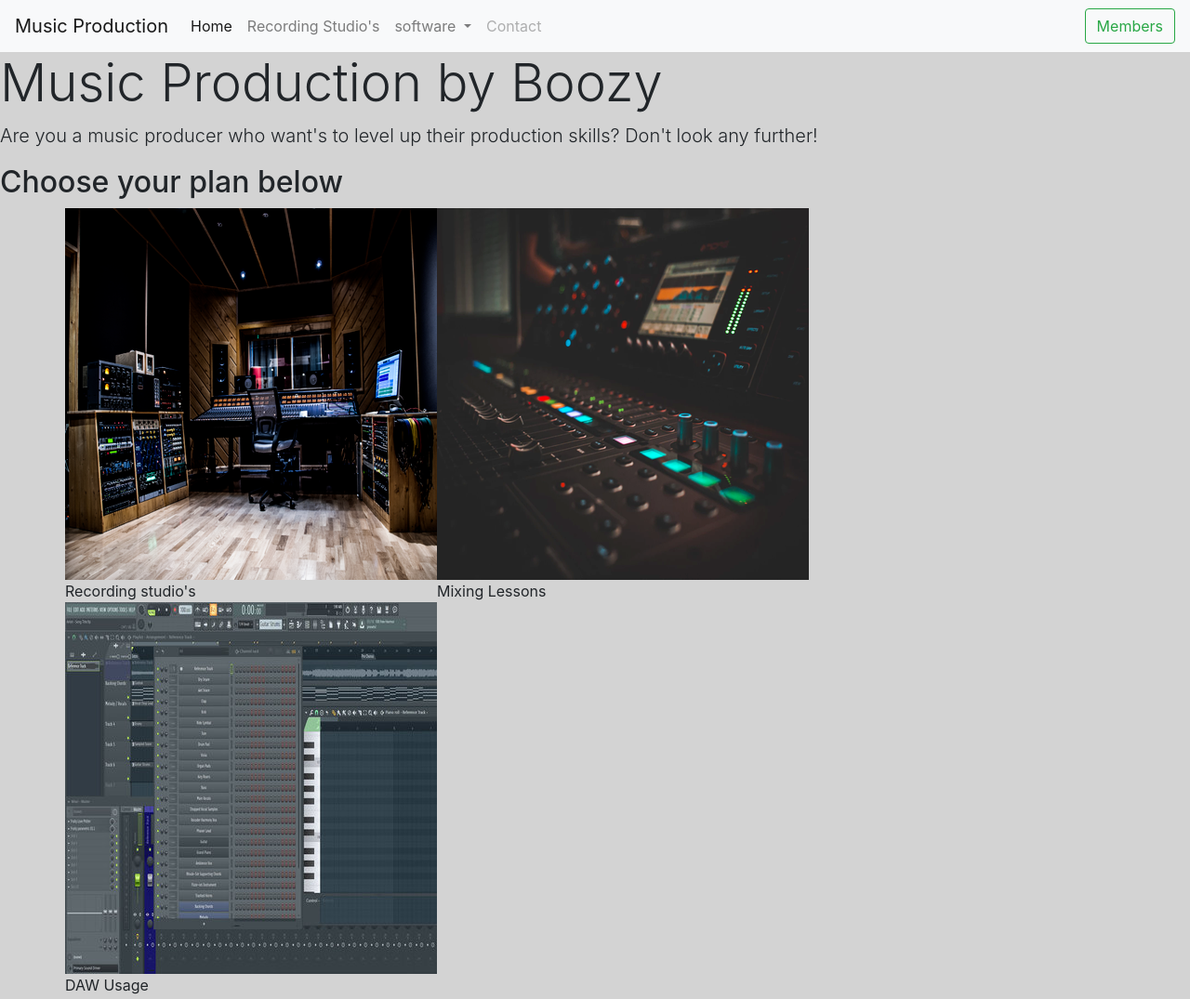
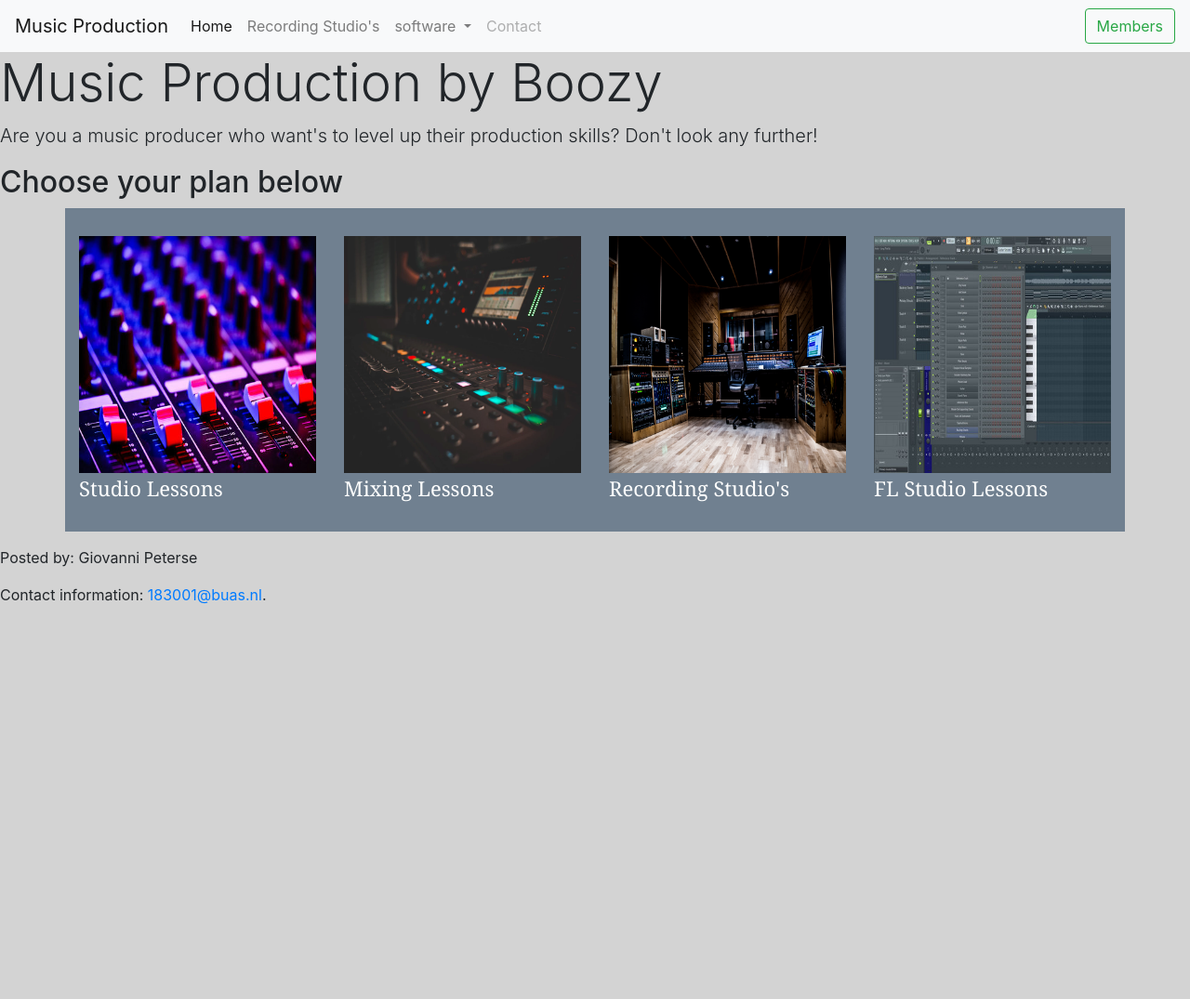
Before and after one commit to 183001/2-page-assignment, a plain HTML site: page index.html in a window 1280 px wide. Shown: the top 1075 px of the page at 93% size. After the commit the page ends 800 px from the top, so only its background shows below. Drawn offline with nearby package versions, Linux system fonts and the light colour scheme; a script that the page names is missing.

Commit message:
big update

```diff
--- a/css/styles.css
+++ b/css/styles.css
@@ -5,32 +5,25 @@ body {background-color: lightgray;}
 
 .navbar {background-color: darkcyan}
 
+<style>
 
-}
-/* Three image containers (use 25% for four, and 50% for two, etc) */
-.column {
-  float: left;
-  width: 33.33%;
-  padding: 5px;
-}
-
-/* Clear floats after image containers */
-.row::after {
-  content: "";
-  clear: both;
-  display: table;
-}
-
-}
-
-/* Float four columns side by side */
-.container {
-  float: left;
-  width: 25%;
-  padding: 0 10px;
+.rood {
+background-color: #E81B1B;
+color: #FFFFFF;
+padding-top: 30px;
+padding-bottom: 30px;
+font-family: Cambria, "Hoefler Text", "Liberation Serif", Times, "Times New Roman", "serif";
+font-size: 22px;
 }
 
 
+.bg-blue {
+background-color: slategray;
+color: #FFFFFF;
+padding-top: 30px;
+padding-bottom: 30px;
+font-family: Cambria, "Hoefler Text", "Liberation Serif", Times, "Times New Roman", "serif";
+font-size: 22px;
 }
 
 
@@ -42,7 +35,7 @@ body {background-color: lightgray;}
   transform: translate(-50%, -50%);
 }
 
-<style>
+
 .footer {
   position: fixed;
   left: 0;
@@ -52,4 +45,18 @@ body {background-color: lightgray;}
   color: white;
   text-align: center;
 }
+
+
+
+
+
+
+
+
+
+
+
+
+
+
 </style>
--- a/index.html
+++ b/index.html
@@ -56,15 +56,19 @@
 <section> <h2>Choose your plan below</h2> </section>
 
 <div class="container">
-	<div class="row">
-  <div class="column">
-    <a href="recording studios.html"><img src="images/studio.png" alt="studio" style="width:100%"></a> <div class="centered">Recording studio's</div>
-  </div>
-  <div class="column">
-    <img src="images/mixing.png" alt="mixing" style="width:100%"> <div class="centered">Mixing Lessons</div>
-  </div>
-  <div class="column">
-    <img src="images/flstudio.jpg" alt="knobs" style="width:100%"> <div class="centered">DAW Usage</div>
+  <div class="row">
+    <div class="bg-blue col-lg-3 col-md-6 col-sm-12">
+	<img class="img-fluid" src="images/knobs.jpg" width="400" height="400" alt=""/><br>
+	Studio Lessons </div>
+    <div class="bg-blue col-lg-3 col-md-6 col-sm-12">
+	<img class="img-fluid" src="images/mixing.png" width="400" height="400" alt=""/><br>
+	Mixing Lessons </div>
+    <div class="bg-blue col-lg-3 col-md-6 col-sm-12">
+	<img class="img-fluid" src="images/studio.png" width="400" height="400" alt=""/><br>
+	Recording Studio's </div>
+   <div class="bg-blue col-lg-3 col-md-6 col-sm-12">
+   <img class="img-fluid" src="images/flstudio.jpg" width="400" height="400" alt=""/><br>
+	FL Studio Lessons </div>
   </div>
 </div>
 
```
